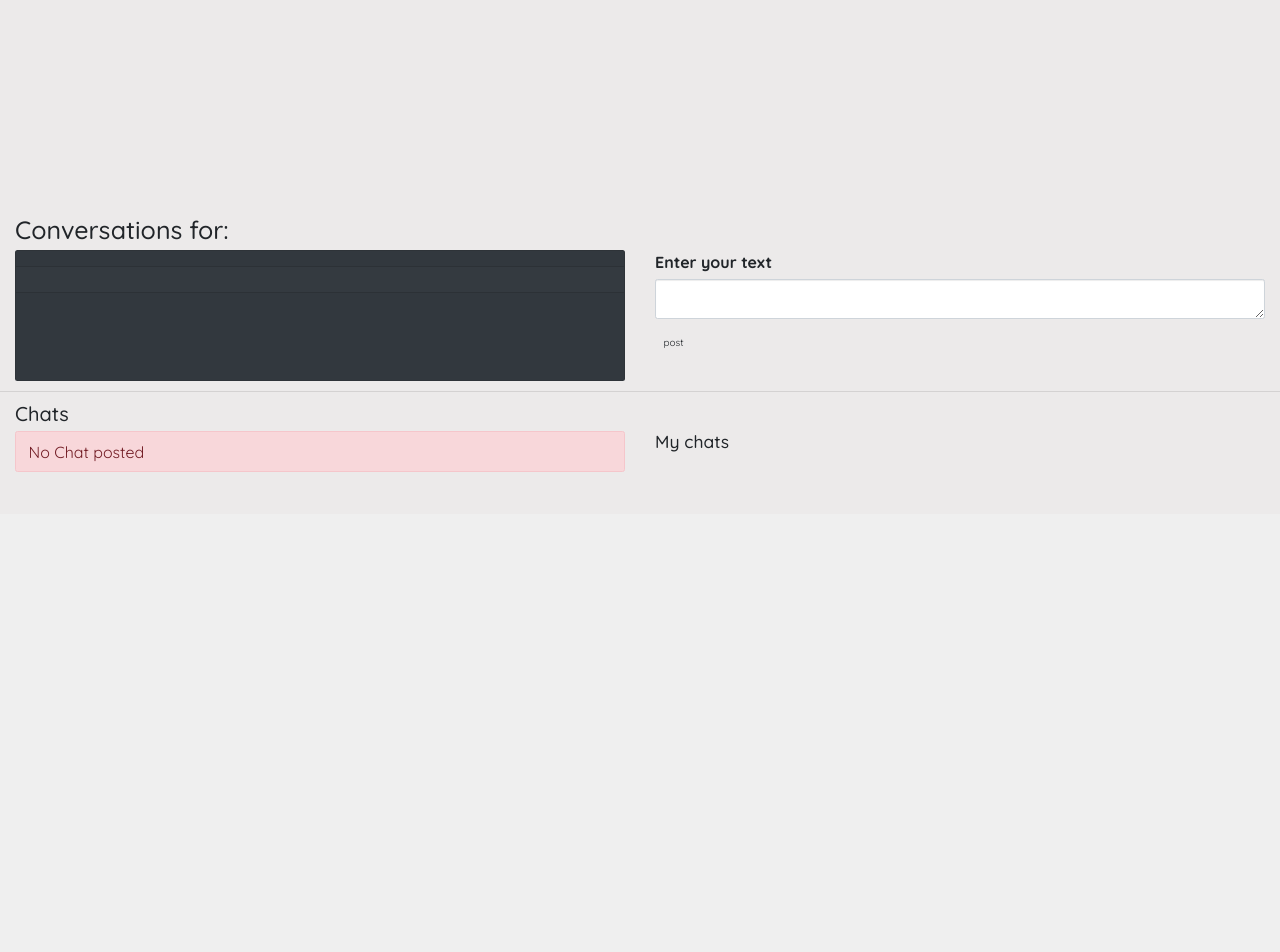
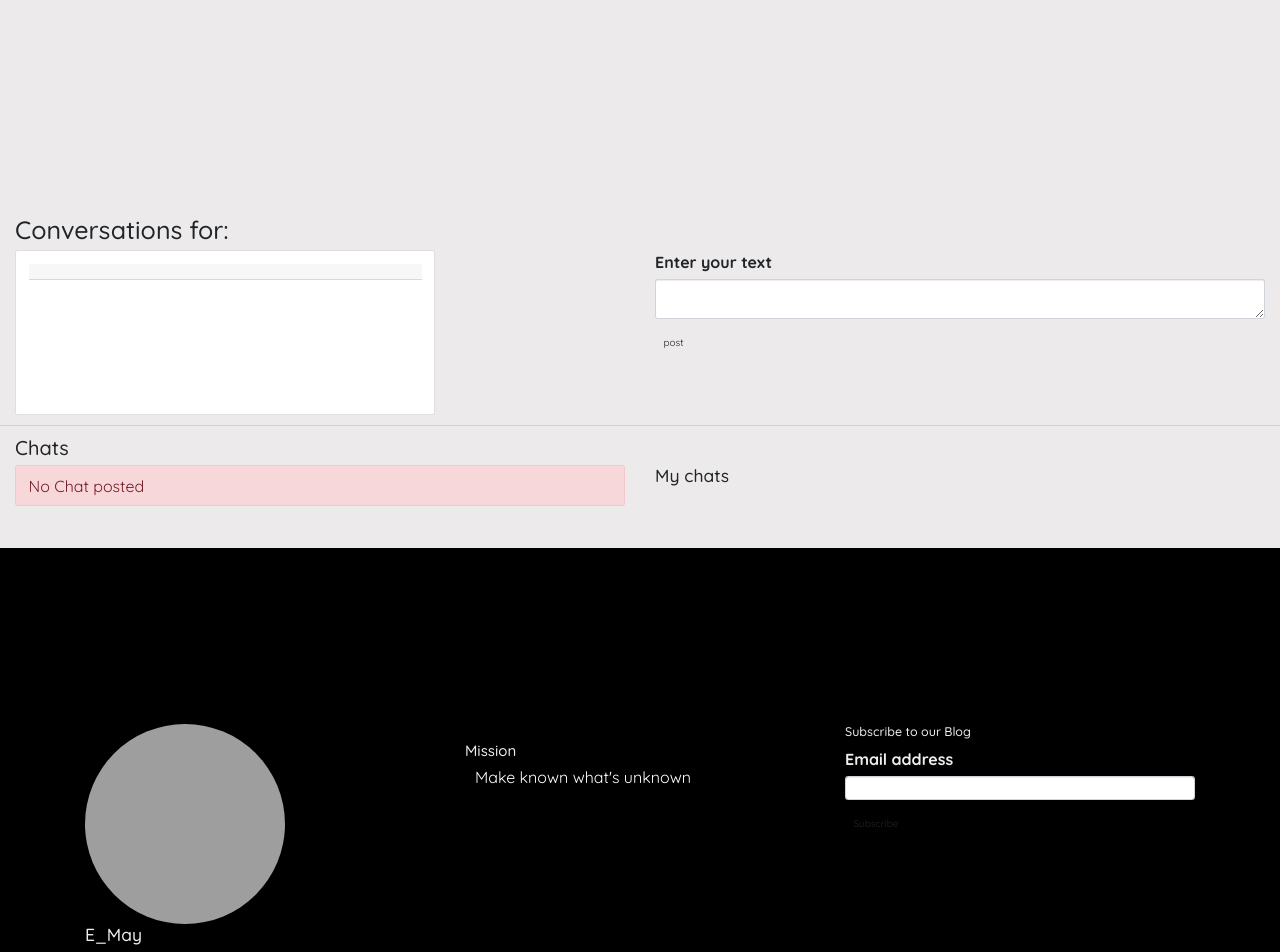
Before and after one commit to petermirithu/Emergency_app, a Flask app: template app/templates/conversation.html in a window 1280 px wide. Shown: the part 441-1393 px from the top of the page. Before the commit the page ends 913 px from the top, so only its background shows below. Run offline with Flask 2, Linux system fonts and the light colour scheme; the template is opened without the code that fills it: values that come from a table or form of the project are taken from there, others are empty; some libraries are stand-ins or nearby versions; grey boxes are pictures that could not be loaded.

Commit message:
changed text color to black

```diff
--- a/app/templates/conversation.html
+++ b/app/templates/conversation.html
@@ -8,13 +8,15 @@
     <h1>Conversations for:</h1>
     <div class="row">
       <div class="col-md-6">
-        <div class="card bg-dark">
-          <div style="color:lightblue" class="card-header">{{emergency.category}}</div>
-          <div style="color:lightblue" class="card-body">{{emergency.description}}</div>
-          <div class="card-footer">
+        <div class="card" style="width: 42rem;">
+          <div class="card-body">
+            <div style="color: black" class="card-header">{{emergency.category}}</div>
+            <div style="color: black" class="card-body">{{emergency.description}}</div>
+            <div class="card-body">
               <small class="text-muted">{{emergency.victim}}</small><br>
               <small class="text-muted">{{emergency.posted.strftime('%Y-%m-%d')}}</small><br>
               <small class="text-muted">{{emergency.location}}</small><br>
+            </div>
           </div>
         </div>
       </div>
@@ -27,14 +29,21 @@
   <div class="container-fluid">
     <h2>Chats</h2>
     <div class="row">
+
+
+
+
+
       <div class="col-md-6">
         {% if convos %}
         {% for convo in convos %}
         {% if convo.posted_by!=current_user.username %}
-            <div class="card bg-info">
+        <div class="card">
+          <div class="card-body">
             <h6>{{convo.convo}}</h6>
             <p><small class="text-dark">{{convo.posted_by}}</small></p>
             <a class="btn btn-outline-warning" href="{{url_for('main.reply',id=convo.id)}}">Reply</a>
+          </div>
         </div>
         <br>
         {% endif %}
@@ -47,10 +56,12 @@
         <h3>My chats</h3>
         {% for convo in convos %}
         {% if convo.posted_by==current_user.username %}
-            <div class="card bg-info">
+        <div class="card bg-transparent">
+          <div class="card-body">
             <h6>{{convo.convo}}</h6>
             <p><small class="text-dark">{{convo.posted_by}}</small></p>
-              <a class="btn btn-outline-warning" href="{{url_for('main.reply',id=convo.id)}}">Reply</a>
+            <a class="btn btn-outline-primary" href="{{url_for('main.reply',id=convo.id)}}">Reply</a>
+          </div>
         </div>
         <br>
         {% endif %}
@@ -59,4 +70,45 @@
     </div>
   </div>
 </section>
+<!-- Footer -->
+<section id="footer">
+  <div class="container">
+    <div class="row text-center text-xs-center text-sm-left text-md-left">
+      <div class="col-xs-12 col-sm-4 col-md-4">
+        <img src="https://webstockreview.net/images/sunny-clipart-clip-art-2.jpg" id="footer-img" alt="">
+        <h3>E_May</h3>
+      </div>
+      <div class="col-xs-12 col-sm-4 col-md-4">
+        <h4 style="padding-top: 18px;">Mission</h4>
+        <p>Make known what's unknown</p>
+      </div>
+      <div class="col-xs-12 col-sm-4 col-md-4" id="p">
+        <h5 class="card-title">Subscribe to our Blog</h5>
+        {{wtf.quick_form(subscriber_form)}}
+      </div>
+    </div>
+
+    <div class="row" style="padding-top: 20px !important;">
+      <div class="col-xs-12 col-sm-12 col-md-12 mt-2 mt-sm-2 text-center text-white">
+        <div style="float: left !important;">
+          <p>copyright &copy; 2019</p>
+        </div>
+        <div style="float: right !important;">
+          <ul class="list-unstyled list-inline social text-center">
+            <li class="list-inline-item"><a href="javascript:void();"><i class="fa fa-facebook"></i></a>
+            </li>
+            <li class="list-inline-item"><a href="javascript:void();"><i class="fa fa-twitter"></i></a></li>
+            <li class="list-inline-item"><a href="javascript:void();"><i class="fa fa-instagram"></i></a>
+            </li>
+            <li class="list-inline-item"><a href="javascript:void();"><i class="fa fa-google-plus"></i></a>
+            </li>
+            <li class="list-inline-item"><a href="javascript:void();" target="_blank"><i class="fa fa-envelope"></i></a>
+            </li>
+          </ul>
+        </div>
+      </div>
+
+    </div>
+  </div>
+</section>
 {% endblock %}
```
Lines whose indentation alone changed are shown as unchanged.
